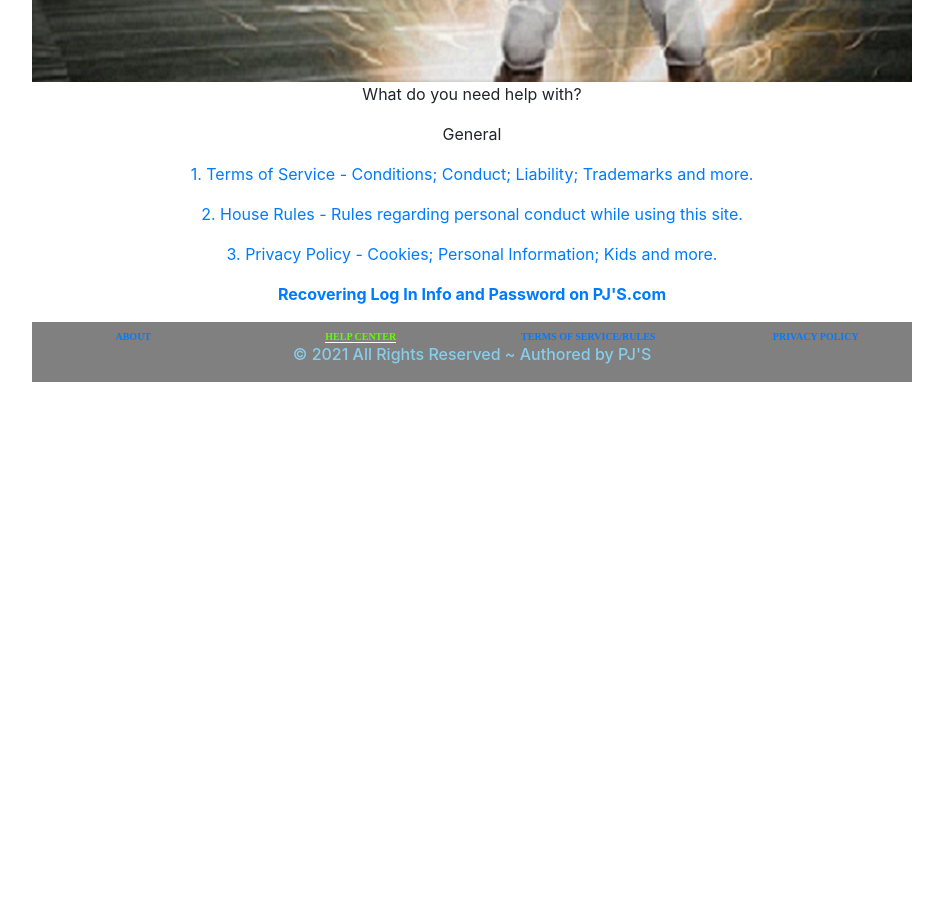
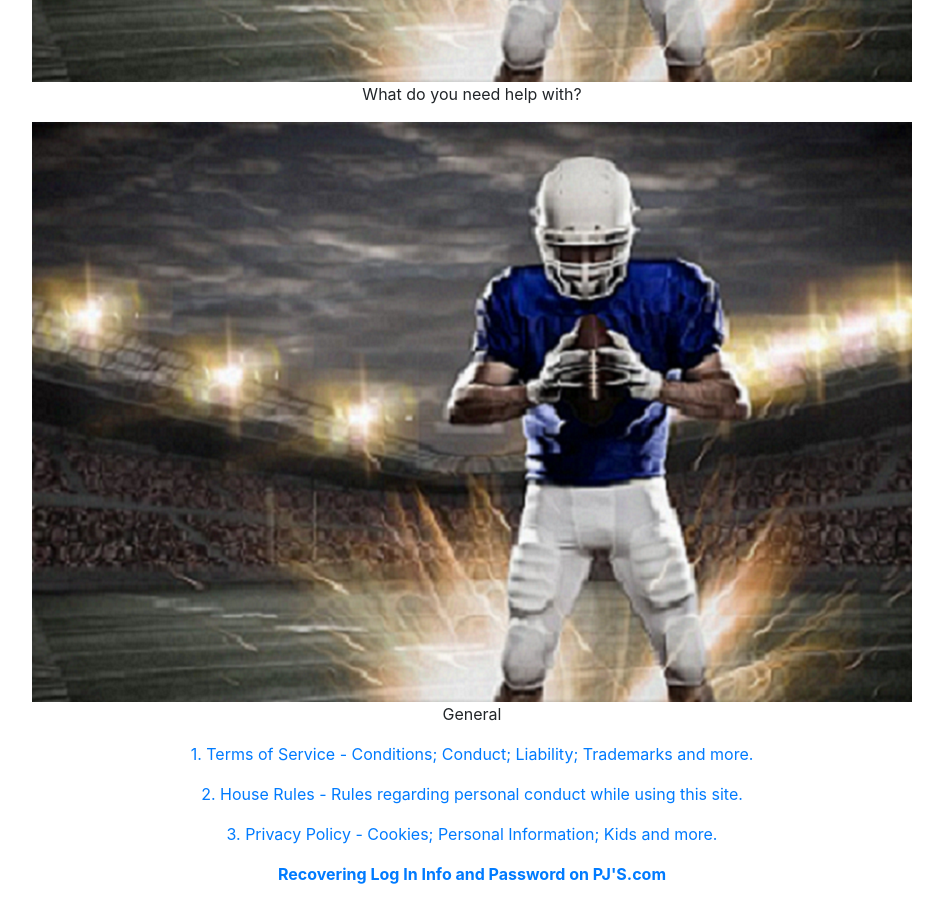
Before and after one commit to jaguiniga/AmericanFootball, a React (Create React App) app: page /help in a window 1280 px wide. Shown: the part 680-1579 px from the top of the page, without its empty margins (168-1111 px from the left). Before the commit the page ends 1062 px from the top, so only its background shows below. Built offline with nearby package versions, Linux system fonts and the light colour scheme.

Commit message:
Fixed HouseRules and Password pages

```diff
--- a/src/HelpComponent.js
+++ b/src/HelpComponent.js
@@ -12,7 +12,7 @@ const Help= () => {
       <img src = {Logo}  alt =""/>
       <p>What do you need help with?</p>
 
-
+      <img src = {Logo}  alt =""/>
 
       <p>General</p>
       <p><NavLink exact activeClassName="active-link" to="/termsrules"> 1. Terms of Service - Conditions; Conduct; Liability; Trademarks and more.
```
Also changed, not shown: 1 other file (tests, documents, lock files or other folders).
